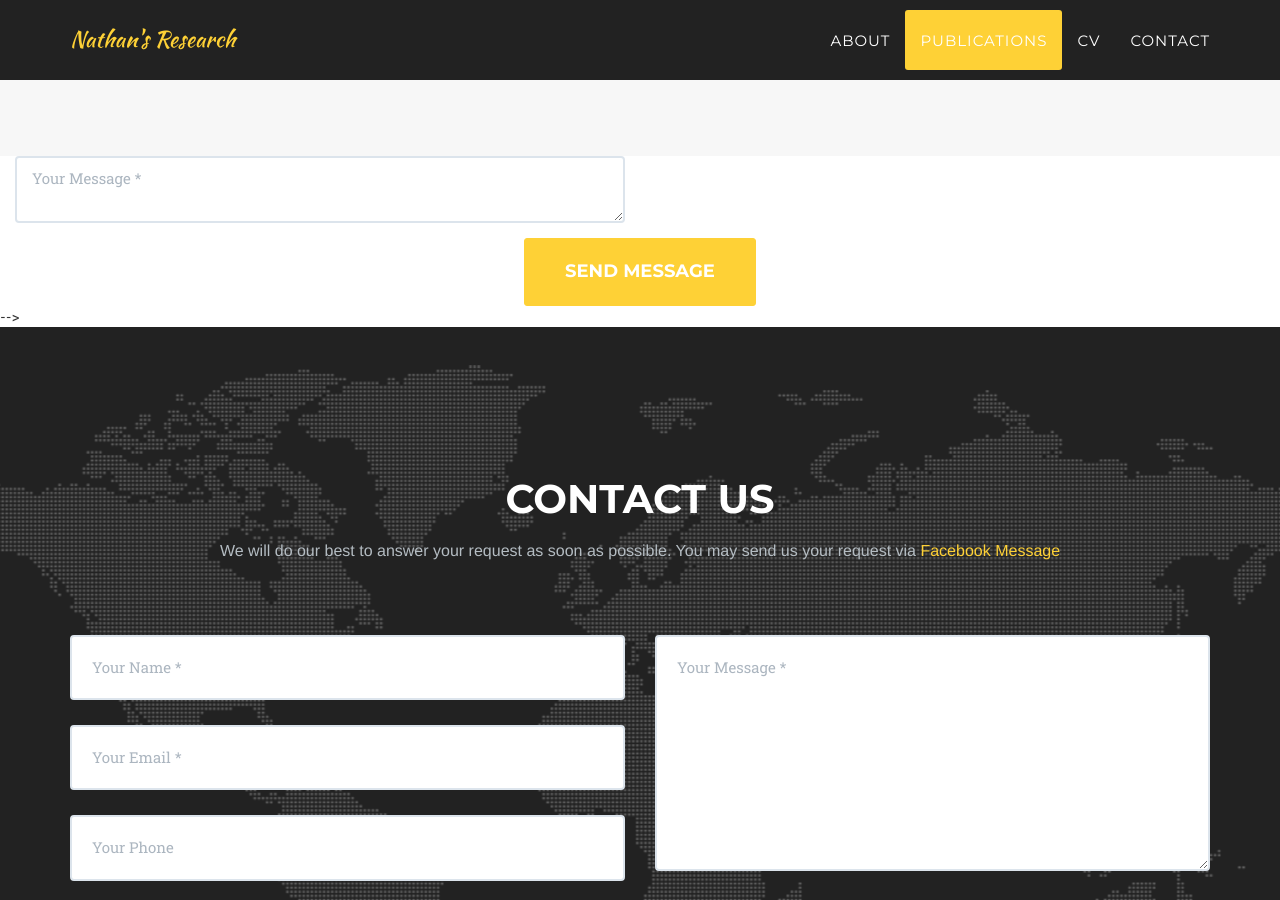
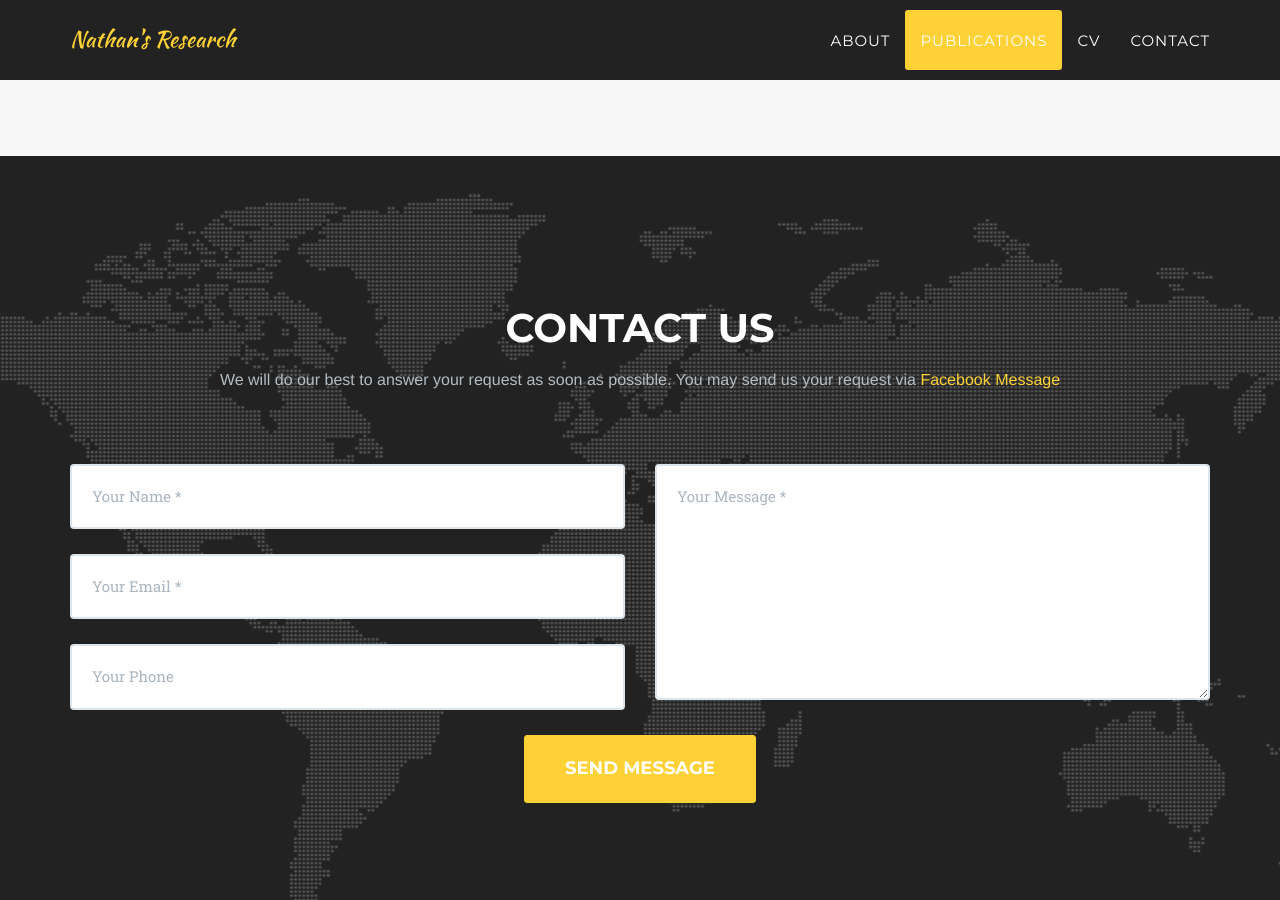
Before and after one commit to NathanWhelan/nathanwhelan.github.io, a Jekyll site: the page built from index.html, in a window 1280 px wide and 900 px high, scrolled down 4421 px. Built offline with Jekyll 4.4.1, drawn with Linux system fonts in a browser that asks for light colours; some web fonts are replaced.

Commit message:
Update contact.html

```diff
--- a/_includes/contact.html
+++ b/_includes/contact.html
@@ -12,55 +12,6 @@
         </div>
 </section>
 -->
-<!--
-<section id="contact">
-        <div class="container">
-            <div class="row">
-                <div class="col-lg-12 text-center">
-                    <h3 class="section-heading">Contact Me using this form or send an email to <a href="mailto:nwhelan@auburn.edu">nwhelan[at]auburn.edu</a></h2>
-                    <h3 class="section-subheading text-muted">If you're interested in joining my lab as a graduate student at Auburn University please contact me!</h3>
-		    <h3 class="section-subheading text-muted">I'm also always happy to answer questions about my research, freshwater conservation, or snails. </h3>.
-                </div>
-            </div>
-            <div class="row">
-                <div class="col-lg-12">
-                    <form name="sentMessage" id="contactForm" action="https://formspree.io/nwhelan@auburn.edu" method="POST" novalidate>
-                        <div class="row">
-                            <div class="col-md-6">
-                                <div class="control-group form-group">
-                                    <input type="text" class="form-control" name="name" placeholder="Your Name *" id="name" required data-validation-required-message="Please enter your name."WW>
-                                    <p class="help-block text-danger"></p>
-                                </div>
-                                <div class="control-group form-group">
-                                    <input type="email" class="form-control" name="_replyto" placeholder="Your Email *" id="email" required data-validation-required-message="Please enter your email address.">
-                                    <p class="help-block text-danger"></p>
-                                </div>
-                               <!--
-				<div class="control-group form-group">
-                                    <input type="tel" class="form-control" name="phone" placeholder="Your Phone" id="phone" required data-validation-required-message="Please enter your phone number (optional).">
-                                    <p class="help-block text-danger"></p>
-                                </div>
-				-->
-                            </div>
-                            <div class="col-md-6">
-                                <div class="control-group form-group">
-                                    <textarea class="form-control" name="message" placeholder="Your Message *" id="message" required data-validation-required-message="Please enter a message."></textarea>
-                                    <p class="help-block text-danger"></p>
-                                </div>
-                            </div>
-                            <div class="clearfix"></div>
-                            <div class="col-lg-12 text-center">
-                                <div id="success"></div>
-                                <button type="submit" value="Send" class="btn btn-xl">Send Message</button>
-                            </div>
-                        </div>
-                    </form>
-                </div>
-            </div>
-        </div>
-    </section>
--->
-
 <section id="contact">
         <div class="container">
             <div class="row">
@@ -71,7 +22,7 @@
             </div>
             <div class="row">
                 <div class="col-lg-12">
-                    <form name="sentMessage" id="contactForm" action="https://formspree.io/nwhelan@auburn.edu" method="POST" novalidate>
+                    <form name="sentMessage" id="contactForm" action="https://formspree.io/nwhelan@uburn.edu" method="POST" novalidate>
                         <div class="row">
                             <div class="col-md-6">
                                 <div class="control-group form-group">
```
